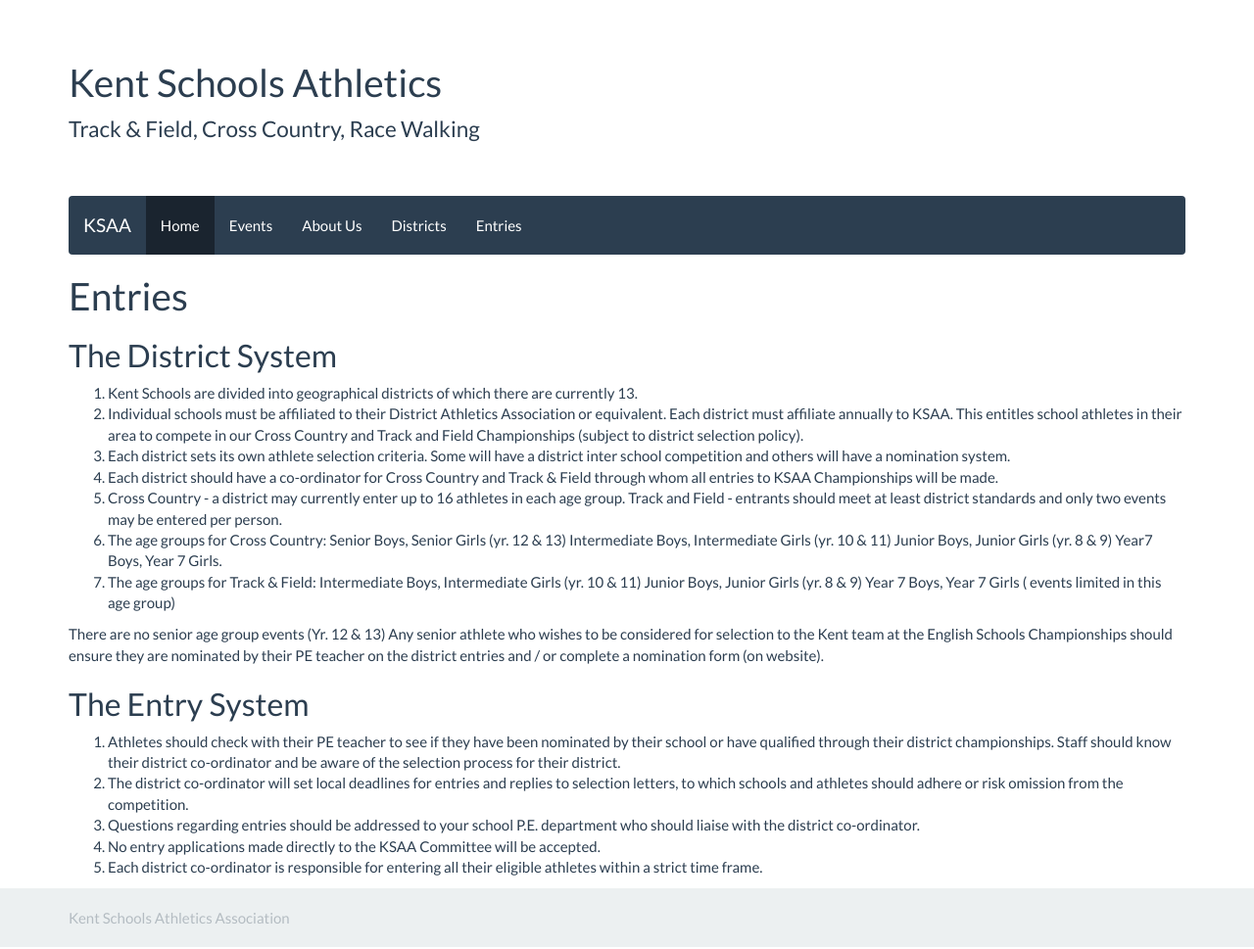
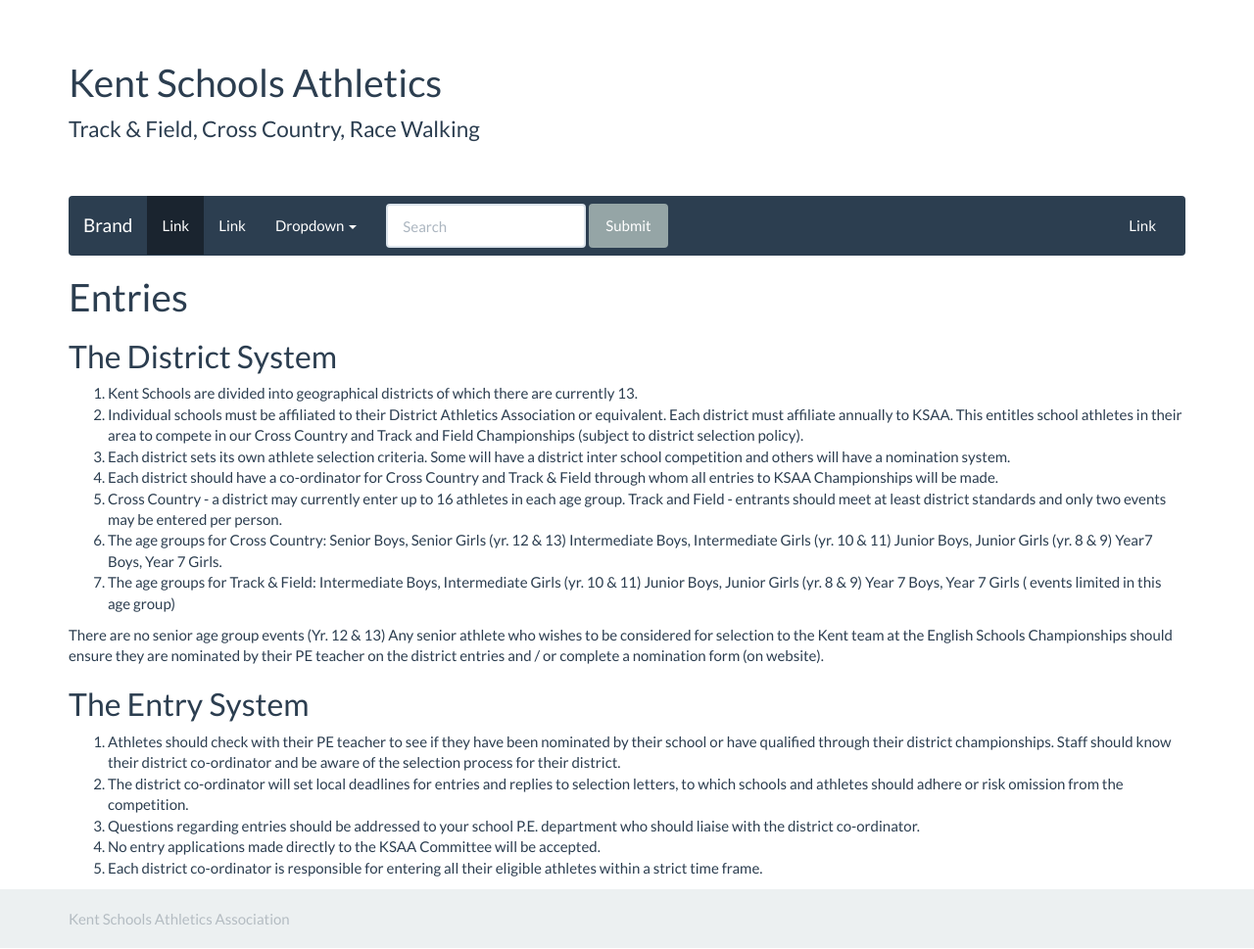
Before and after one commit to chrisnewark/chrisnewark.github.io, a Jekyll site: the page built from entries/index.md, in a window 1280 px wide. Shown: the whole page at 98% size. Built offline with Jekyll 4.4.1, drawn with Linux system fonts in a browser that asks for light colours.

Commit message:
Test nav

```diff
--- a/_includes/navigation.html
+++ b/_includes/navigation.html
@@ -1,3 +1,45 @@
+<nav class="navbar navbar-default">
+    <div class="container-fluid">
+        <div class="navbar-header">
+            <button type="button" class="navbar-toggle collapsed" data-toggle="collapse" data-target="#bs-example-navbar-collapse-1" aria-expanded="false">
+                <span class="sr-only">Toggle navigation</span>
+                <span class="icon-bar"></span>
+                <span class="icon-bar"></span>
+                <span class="icon-bar"></span>
+            </button>
+            <a class="navbar-brand" href="#">Brand</a>
+        </div>
+
+        <div class="navbar-collapse collapse" id="bs-example-navbar-collapse-1" aria-expanded="false" style="height: 1px;">
+            <ul class="nav navbar-nav">
+                <li class="active"><a href="#">Link <span class="sr-only">(current)</span></a></li>
+                <li><a href="#">Link</a></li>
+                <li class="dropdown">
+                    <a href="#" class="dropdown-toggle" data-toggle="dropdown" role="button" aria-expanded="false">Dropdown <span class="caret"></span></a>
+                    <ul class="dropdown-menu" role="menu">
+                        <li><a href="#">Action</a></li>
+                        <li><a href="#">Another action</a></li>
+                        <li><a href="#">Something else here</a></li>
+                        <li class="divider"></li>
+                        <li><a href="#">Separated link</a></li>
+                        <li class="divider"></li>
+                        <li><a href="#">One more separated link</a></li>
+                    </ul>
+                </li>
+            </ul>
+            <form class="navbar-form navbar-left" role="search">
+                <div class="form-group">
+                    <input type="text" class="form-control" placeholder="Search">
+                </div>
+                <button type="submit" class="btn btn-default">Submit</button>
+            </form>
+            <ul class="nav navbar-nav navbar-right">
+                <li><a href="#">Link</a></li>
+            </ul>
+        </div>
+    </div>
+</nav>
+<!--
 <nav class="navbar navbar-default">
     <div class="container-fluid">
         <div class="navbar-header">
@@ -22,3 +64,4 @@
         </div>
     </div>
 </nav>
+-->
```
